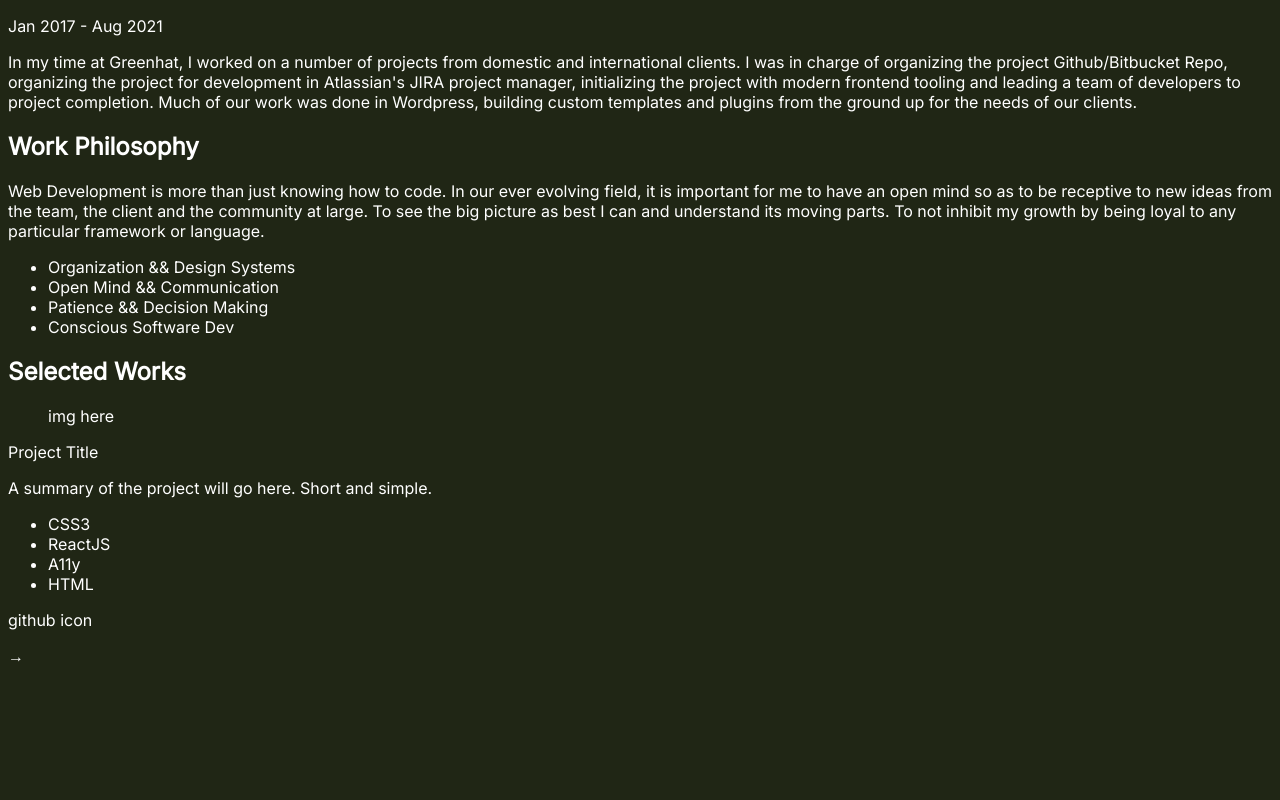
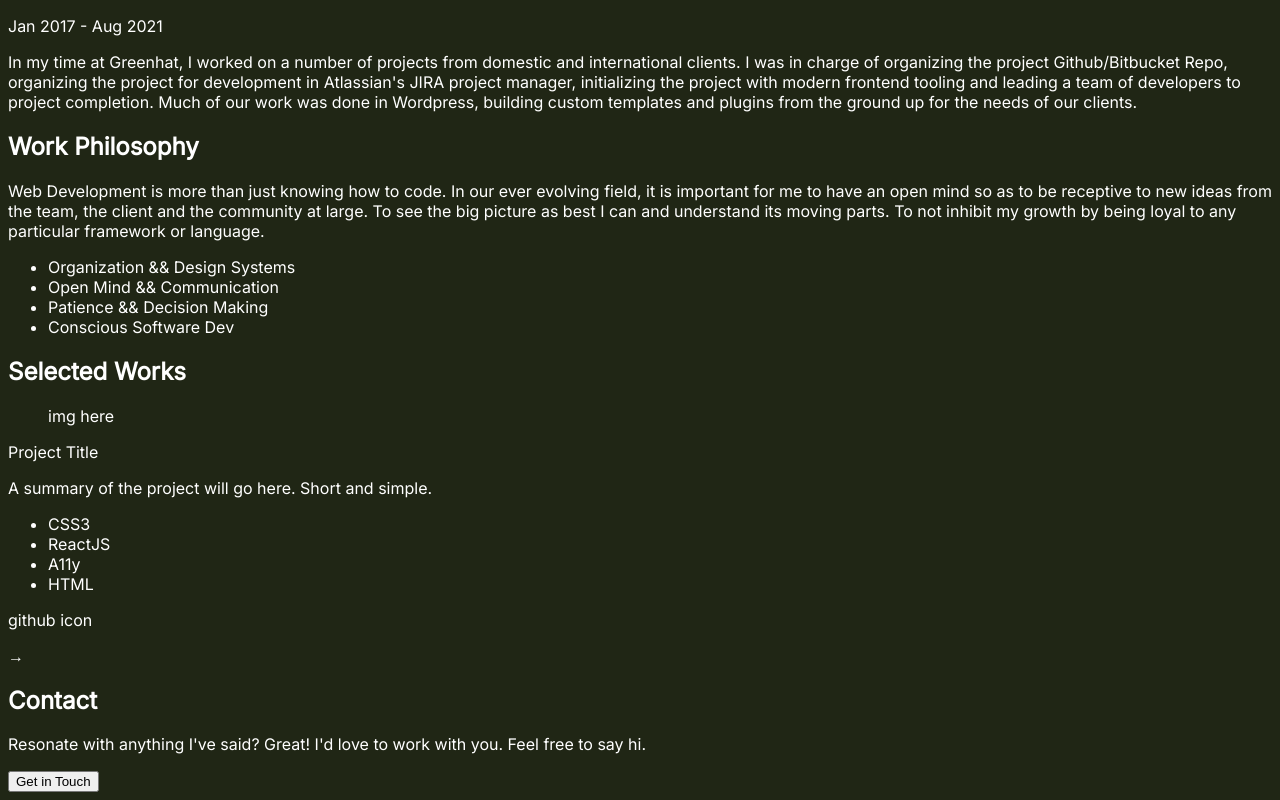
Before and after one commit to omarotxoa/omarochoa-frontend-react, a React (Vite) app: page / in a window 1280 px wide. Shown: the part 774-1574 px from the top of the page. Before the commit the page ends 1456 px from the top, so only its background shows below. Built offline with nearby package versions, Linux system fonts and the light colour scheme; a web font is replaced by a local one.

Commit message:
Creates the Contact component with first draft copy

```diff
--- a/src/App.jsx
+++ b/src/App.jsx
@@ -4,6 +4,7 @@ import Tools from "./components/Tools";
 import Experience from "./components/Experience";
 import WorkPhilosophy from "./components/WorkPhilosophy";
 import SelectedWorks from "./components/SelectedWorks";
+import Contact from "./components/Contact";
 
 function App() {
   return (
@@ -14,6 +15,7 @@ function App() {
       <Experience />
       <WorkPhilosophy />
       <SelectedWorks />
+      <Contact />
     </>
   )
 }
--- /dev/null
+++ b/src/components/Contact.jsx
@@ -0,0 +1,11 @@
+function Contact() {
+  return(
+    <section>
+      <h2>Contact</h2>
+      <p>Resonate with anything I've said? Great! I'd love to work with you. Feel free to say hi.</p>
+      <button>Get in Touch</button>
+    </section>
+  );
+}
+
+export default Contact;
```
